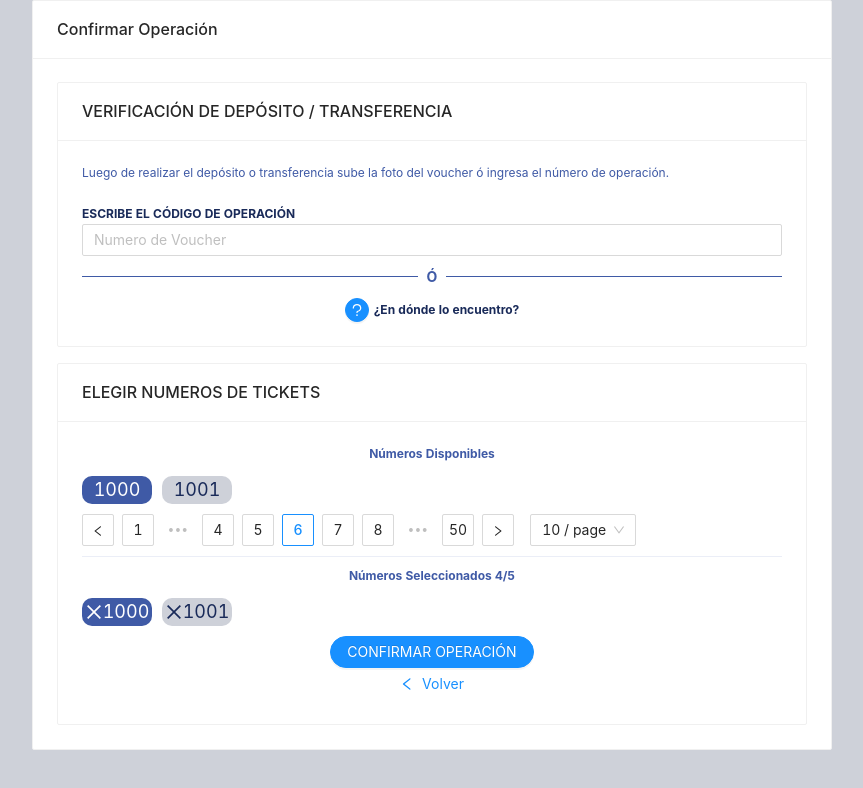
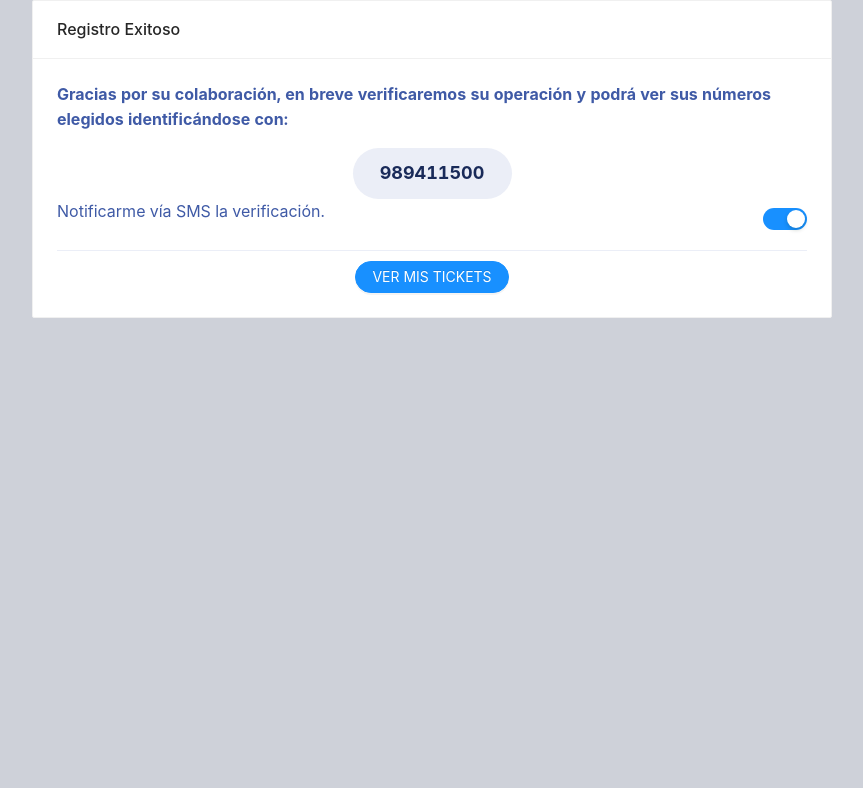
Before and after one commit to paulneo/rifarito-frontend, a React (Create React App) app: page / in a window 1280 px wide. Shown: the top 788 px of the page, without its empty margins (208-1071 px from the left). Built offline with nearby package versions, Linux system fonts and the light colour scheme.

Commit message:
:lipstick: add register

```diff
--- a/src/Components/StepOne/UI/CardGeneral/index.js
+++ b/src/Components/StepOne/UI/CardGeneral/index.js
@@ -1,10 +1,22 @@
 import React from 'react';
-import { Card, Row, Col, } from 'antd';
+import { Card, Row, Col, Button, } from 'antd';
 import PersonalInformation from '../PersonalInformation'
 import NumberRaffles from '../NumberRaffles'
 import MakeDeposit from '../MakeDeposit'
-import { Btn, Center } from './style'
+import {  Center } from './style'
+import {
+  BrowserRouter as Router,
+  Switch,
+  Route,
+  Link
+} from "react-router-dom";
+
 const CardGeneral = () => {
+
+  const onClickOperation = () => {
+
+  }
+
   return (
     <Card title="COMPRAR RIFA">
       <Row gutter={[16, 16]}>
@@ -19,9 +31,12 @@ const CardGeneral = () => {
         </Col>
         <Col span={24}>
           <Center>
-            <Btn type="primary" shape="round" size={'middle'} >
-              YA REALIZÉ LA OPERACIÓN
-            </Btn>
+            <Link to="/stepTwo">
+              <Button type="primary" shape="round" size={'middle'} onClick={onClickOperation}>
+                YA REALIZÉ LA OPERACIÓN
+            </Button>
+            </Link>
+
           </Center>
         </Col>
       </Row>
--- a/src/Components/StepOne/UI/CardGeneral/style.js
+++ b/src/Components/StepOne/UI/CardGeneral/style.js
@@ -6,9 +6,3 @@ export const Center = styled.div`
   align-items:center;
   justify-content:center;
 `
-
-export const Btn = styled(Button)`
-  background: #3F5AA6;
-  border-color: #3F5AA6;
-  width:300px;
-`
--- /dev/null
+++ b/src/Components/SuccessfulRegistration/UI/Register/index.js
@@ -0,0 +1,29 @@
+import React from 'react';
+import { Card, Switch, Button } from 'antd';
+import { Divider, Center, ContentSwitch, Number, ContentNumber, Text, Notify} from './style'
+const Register = () => {
+
+  const  onChange = () => {
+
+  }
+  return (
+    <Card title="Registro Exitoso">
+      <Text>Gracias por su colaboración, en breve verificaremos su operación y podrá ver sus números elegidos identificándose con:</Text>
+      <ContentNumber>
+        <Number>989411500</Number>
+      </ContentNumber>
+      <ContentSwitch>
+        <Notify>Notificarme vía SMS la verificación.</Notify>
+        <Switch defaultChecked onChange={onChange} />
+      </ContentSwitch>
+      <Divider />
+      <Center>
+        <Button type="primary" shape="round" size={'middle'} >
+          VER MIS TICKETS
+        </Button>
+      </Center>
+    </Card>
+  );
+};
+
+export default Register;
--- /dev/null
+++ b/src/Components/SuccessfulRegistration/UI/Register/style.js
@@ -0,0 +1,47 @@
+import styled from 'styled-components'
+
+export const Divider = styled.div`
+  width:100%;
+  height:1px;
+  background: #EBEEF7;
+  margin:10px 0;
+`
+export const Center = styled.div`
+  display:flex;
+  align-items:center;
+  justify-content:center;
+`
+
+export const ContentSwitch = styled.div`
+  display:flex;
+  align-items:center;
+  justify-content:space-between;
+`
+
+export const ContentNumber = styled.div`
+  background: #EBEEF7;
+  border-radius: 50px;
+  margin: 0 auto;
+  display: flex;
+  justify-content: center;
+  align-items: center;
+  width: 159px;
+`
+export const Number = styled.p`
+  color: #192A59;
+  font-size: 18px;
+  font-weight: bold;
+  padding: 11px 25px;
+  margin: 0;
+  text-align: center;
+`
+
+export const Text = styled.p`
+  color: #3F5AA6;
+  font-size:16px;
+  font-weight: bold;
+`
+export const Notify = styled.p`
+  color: #3F5AA6;
+  font-size:16px;
+`
--- a/src/Components/SuccessfulRegistration/brain/index.js
+++ b/src/Components/SuccessfulRegistration/brain/index.js
@@ -0,0 +1,9 @@
+import React from 'react';
+import Register from '../UI/Register'
+const SuccessfulRegistration = () => {
+  return (
+    <Register />
+  );
+};
+
+export default SuccessfulRegistration;
--- a/src/Router/index.js
+++ b/src/Router/index.js
@@ -1,16 +1,20 @@
 import React from "react";
-import { BrowserRouter as Router, Switch, Route, Link } from "react-router-dom";
+import { BrowserRouter as Router, Switch, Route } from "react-router-dom";
 import StepOne from '../Components/StepOne/brain'
 import StepTwo from '../Components/StepTwo/brain'
+import SuccessfulRegistration from '../Components/SuccessfulRegistration/brain'
 const RouterApp = () => {
   return(
     <Router>
       <Switch>
         {/* <Route path="/">
           <StepOne />
+        </Route>
+        <Route path="/stepTwo">
+          <StepTwo />
         </Route> */}
         <Route path="/">
-          <StepTwo />
+          <SuccessfulRegistration />
         </Route>
       </Switch>
     </Router>
```
